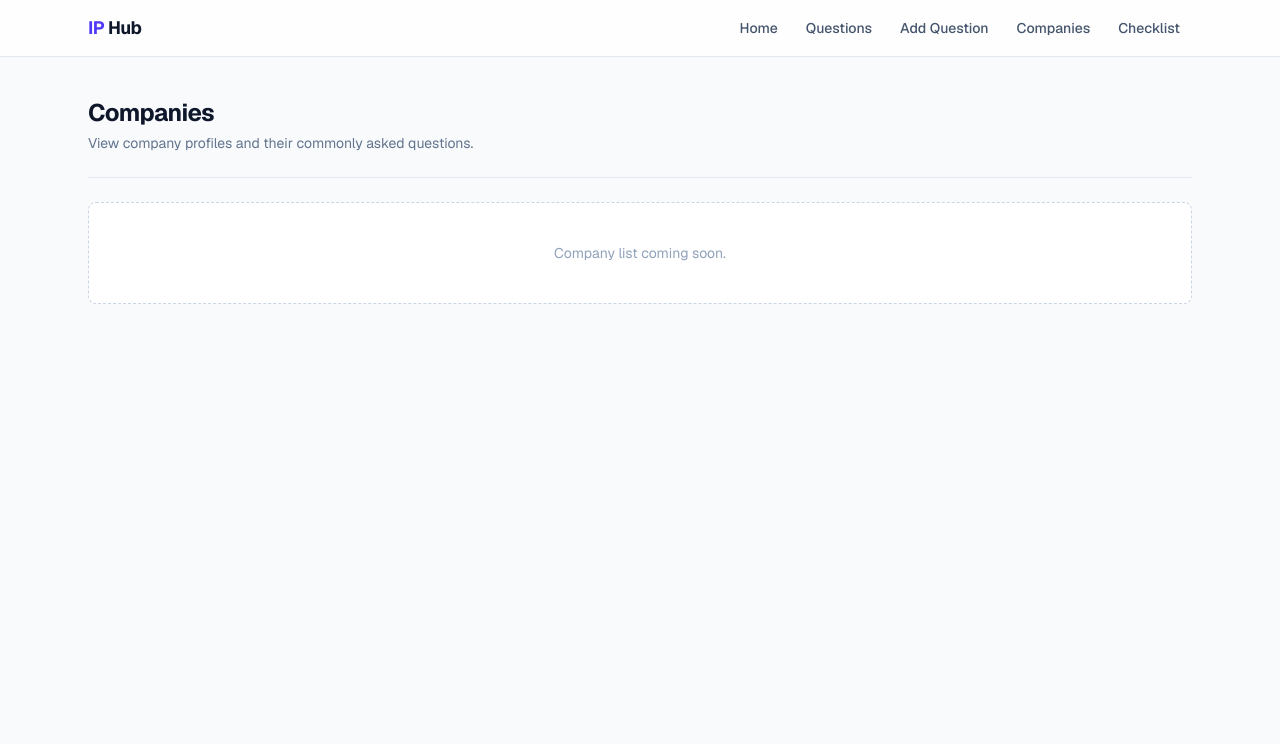
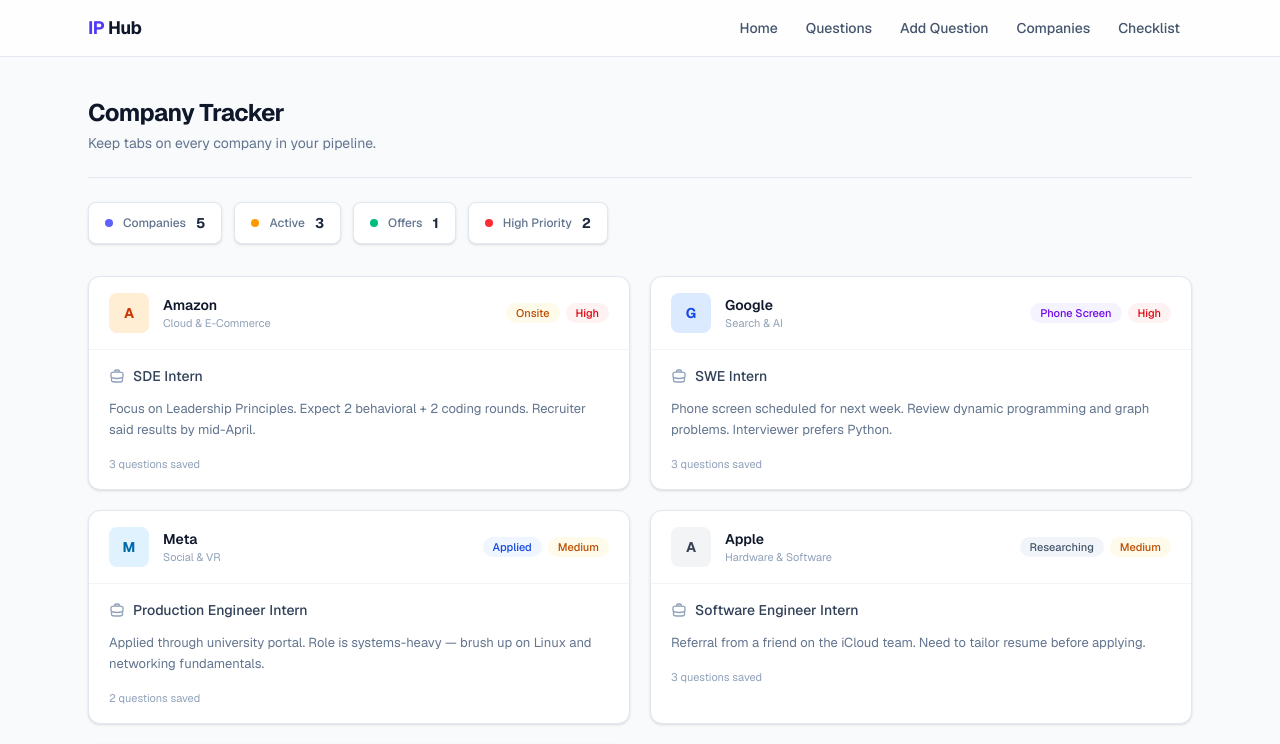
Before and after one commit to ElaineQian09/design_build_ship_hw2_build_own_tool, a Next.js app in the folder interview-prep-hub/: page /companies in a window 1280 px wide. Shown: the top 744 px of the page. Built offline with nearby package versions, Linux system fonts and the light colour scheme.

Commit message:
Update companies page and data

```diff
--- a/interview-prep-hub/src/app/companies/page.tsx
+++ b/interview-prep-hub/src/app/companies/page.tsx
@@ -1,15 +1,175 @@
+"use client";
+
 import PageHeader from "@/components/PageHeader";
+import { useApp } from "@/context/AppContext";
+import type { InterviewStage, Priority } from "@/data/companies";
+
+/* ---------- style / label maps ---------- */
+
+const stageLabel: Record<InterviewStage, string> = {
+  researching: "Researching",
+  applied: "Applied",
+  "phone-screen": "Phone Screen",
+  onsite: "Onsite",
+  offer: "Offer",
+};
+
+const stageStyle: Record<InterviewStage, string> = {
+  researching: "bg-slate-100 text-slate-600",
+  applied: "bg-blue-50 text-blue-700",
+  "phone-screen": "bg-violet-50 text-violet-700",
+  onsite: "bg-amber-50 text-amber-700",
+  offer: "bg-emerald-50 text-emerald-700",
+};
+
+const priorityLabel: Record<Priority, string> = {
+  low: "Low",
+  medium: "Medium",
+  high: "High",
+};
+
+const priorityStyle: Record<Priority, string> = {
+  low: "bg-slate-100 text-slate-500",
+  medium: "bg-amber-50 text-amber-700",
+  high: "bg-red-50 text-red-600",
+};
+
+/* ================================================== */
 
 export default function CompaniesPage() {
+  const { companies, questions } = useApp();
+
+  const stageCounts: Record<string, number> = {};
+  for (const c of companies) {
+    stageCounts[c.stage] = (stageCounts[c.stage] ?? 0) + 1;
+  }
+
   return (
     <div>
       <PageHeader
-        title="Companies"
-        description="View company profiles and their commonly asked questions."
+        title="Company Tracker"
+        description="Keep tabs on every company in your pipeline."
       />
-      <div className="rounded-lg border border-dashed border-slate-300 bg-white p-10 text-center text-sm text-slate-400">
-        Company list coming soon.
+
+      {/* ---- Summary strip ---- */}
+      <div className="flex flex-wrap gap-3 mb-8">
+        <SummaryPill label="Companies" value={companies.length} accent="bg-indigo-500" />
+        <SummaryPill
+          label="Active"
+          value={companies.filter((c) => c.stage !== "researching" && c.stage !== "offer").length}
+          accent="bg-amber-500"
+        />
+        <SummaryPill
+          label="Offers"
+          value={companies.filter((c) => c.stage === "offer").length}
+          accent="bg-emerald-500"
+        />
+        <SummaryPill
+          label="High Priority"
+          value={companies.filter((c) => c.priority === "high").length}
+          accent="bg-red-500"
+        />
+      </div>
+
+      {/* ---- Company cards ---- */}
+      <div className="grid grid-cols-1 lg:grid-cols-2 gap-5">
+        {companies.map((c) => {
+          const qCount = questions.filter((q) => q.company === c.name).length;
+
+          return (
+            <div
+              key={c.id}
+              className="rounded-xl border border-slate-200 bg-white shadow-sm overflow-hidden"
+            >
+              {/* Card header */}
+              <div className="flex items-center gap-3.5 px-5 py-4 border-b border-slate-100">
+                <span
+                  className={`shrink-0 inline-flex items-center justify-center h-10 w-10 rounded-lg text-sm font-bold ${c.color}`}
+                >
+                  {c.name[0]}
+                </span>
+                <div className="flex-1 min-w-0">
+                  <h2 className="text-sm font-semibold text-slate-900 truncate">
+                    {c.name}
+                  </h2>
+                  <p className="text-[11px] text-slate-400">{c.industry}</p>
+                </div>
+                <div className="flex items-center gap-1.5 shrink-0">
+                  <span
+                    className={`text-[11px] font-medium px-2.5 py-0.5 rounded-full ${stageStyle[c.stage]}`}
+                  >
+                    {stageLabel[c.stage]}
+                  </span>
+                  <span
+                    className={`text-[11px] font-medium px-2.5 py-0.5 rounded-full ${priorityStyle[c.priority]}`}
+                  >
+                    {priorityLabel[c.priority]}
+                  </span>
+                </div>
+              </div>
+
+              {/* Card body */}
+              <div className="px-5 py-4 space-y-3">
+                {/* Role row */}
+                <div className="flex items-center gap-2 text-sm">
+                  <svg
+                    className="h-4 w-4 text-slate-400 shrink-0"
+                    fill="none"
+                    viewBox="0 0 24 24"
+                    stroke="currentColor"
+                    strokeWidth={2}
+                  >
+                    <path
+                      strokeLinecap="round"
+                      strokeLinejoin="round"
+                      d="M20.25 14.15v4.25c0 1.094-.787 2.036-1.872 2.18-2.087.277-4.216.42-6.378.42s-4.291-.143-6.378-.42c-1.085-.144-1.872-1.086-1.872-2.18v-4.25m16.5 0a2.18 2.18 0 00.75-1.661V8.706c0-1.081-.768-2.015-1.837-2.175a48.114 48.114 0 00-3.413-.387m4.5 8.006c-.194.165-.42.295-.673.38A23.978 23.978 0 0112 15.75c-2.648 0-5.195-.429-7.577-1.22a2.016 2.016 0 01-.673-.38m0 0A2.18 2.18 0 013 12.489V8.706c0-1.081.768-2.015 1.837-2.175a48.111 48.111 0 013.413-.387m7.5 0V5.25A2.25 2.25 0 0013.5 3h-3a2.25 2.25 0 00-2.25 2.25v.894m7.5 0a48.667 48.667 0 00-7.5 0"
+                    />
+                  </svg>
+                  <span className="text-slate-700 font-medium">{c.role}</span>
+                </div>
+
+                {/* Notes */}
+                {c.notes ? (
+                  <p className="text-[13px] text-slate-500 leading-relaxed">
+                    {c.notes}
+                  </p>
+                ) : (
+                  <p className="text-[13px] text-slate-300 italic">
+                    No notes yet.
+                  </p>
+                )}
+
+                {/* Footer meta */}
+                <div className="pt-1 flex items-center gap-3 text-[11px] text-slate-400">
+                  <span>
+                    {qCount} {qCount === 1 ? "question" : "questions"} saved
+                  </span>
+                </div>
+              </div>
+            </div>
+          );
+        })}
       </div>
     </div>
   );
 }
+
+/* ---------- Sub-components ---------- */
+
+function SummaryPill({
+  label,
+  value,
+  accent,
+}: {
+  label: string;
+  value: number;
+  accent: string;
+}) {
+  return (
+    <div className="flex items-center gap-2.5 rounded-lg border border-slate-200 bg-white px-4 py-2.5 shadow-sm">
+      <span className={`h-2 w-2 rounded-full ${accent}`} />
+      <span className="text-xs font-medium text-slate-500">{label}</span>
+      <span className="text-sm font-bold text-slate-800">{value}</span>
+    </div>
+  );
+}
--- a/interview-prep-hub/src/data/companies.ts
+++ b/interview-prep-hub/src/data/companies.ts
@@ -1,14 +1,72 @@
+export type InterviewStage =
+  | "researching"
+  | "applied"
+  | "phone-screen"
+  | "onsite"
+  | "offer";
+
+export type Priority = "low" | "medium" | "high";
+
 export interface Company {
   id: string;
   name: string;
   industry: string;
   color: string;
+  role: string;
+  stage: InterviewStage;
+  priority: Priority;
+  notes: string;
 }
 
 export const companies: Company[] = [
-  { id: "amazon", name: "Amazon", industry: "Cloud & E-Commerce", color: "bg-orange-100 text-orange-700" },
-  { id: "google", name: "Google", industry: "Search & AI", color: "bg-blue-100 text-blue-700" },
-  { id: "meta", name: "Meta", industry: "Social & VR", color: "bg-sky-100 text-sky-700" },
-  { id: "apple", name: "Apple", industry: "Hardware & Software", color: "bg-gray-100 text-gray-700" },
-  { id: "microsoft", name: "Microsoft", industry: "Cloud & Enterprise", color: "bg-emerald-100 text-emerald-700" },
+  {
+    id: "amazon",
+    name: "Amazon",
+    industry: "Cloud & E-Commerce",
+    color: "bg-orange-100 text-orange-700",
+    role: "SDE Intern",
+    stage: "onsite",
+    priority: "high",
+    notes: "Focus on Leadership Principles. Expect 2 behavioral + 2 coding rounds. Recruiter said results by mid-April.",
+  },
+  {
+    id: "google",
+    name: "Google",
+    industry: "Search & AI",
+    color: "bg-blue-100 text-blue-700",
+    role: "SWE Intern",
+    stage: "phone-screen",
+    priority: "high",
+    notes: "Phone screen scheduled for next week. Review dynamic programming and graph problems. Interviewer prefers Python.",
+  },
+  {
+    id: "meta",
+    name: "Meta",
+    industry: "Social & VR",
+    color: "bg-sky-100 text-sky-700",
+    role: "Production Engineer Intern",
+    stage: "applied",
+    priority: "medium",
+    notes: "Applied through university portal. Role is systems-heavy — brush up on Linux and networking fundamentals.",
+  },
+  {
+    id: "apple",
+    name: "Apple",
+    industry: "Hardware & Software",
+    color: "bg-gray-100 text-gray-700",
+    role: "Software Engineer Intern",
+    stage: "researching",
+    priority: "medium",
+    notes: "Referral from a friend on the iCloud team. Need to tailor resume before applying.",
+  },
+  {
+    id: "microsoft",
+    name: "Microsoft",
+    industry: "Cloud & Enterprise",
+    color: "bg-emerald-100 text-emerald-700",
+    role: "Explore Intern",
+    stage: "offer",
+    priority: "low",
+    notes: "Offer received! Deadline to respond is April 20. Team match is Azure DevOps.",
+  },
 ];
```
